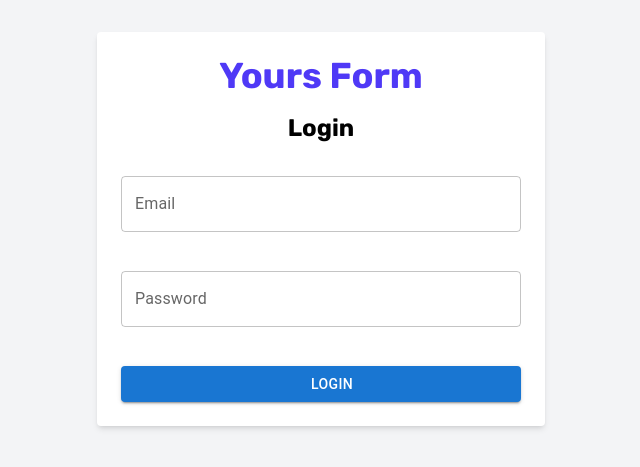
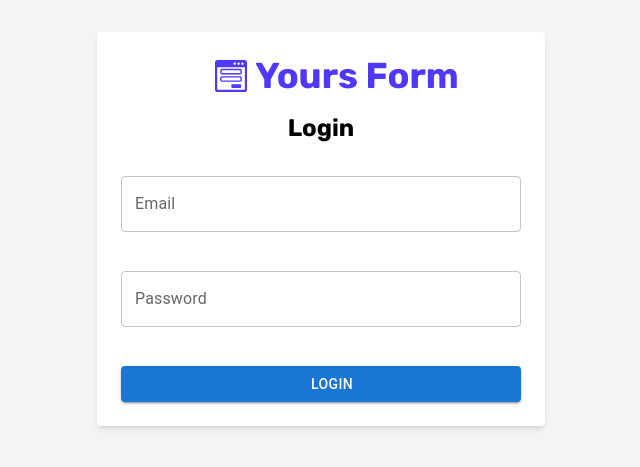
Before and after one commit to marsel-herdian/yours-form, a React (Vite) app: page /login in a window 1280 px wide. Shown: the part 171-638 px from the top of the page, without its empty margins (319-959 px from the left). Built offline with nearby package versions, Linux system fonts and the light colour scheme; some icons are missing.

Commit message:
Update Login.tsx

```diff
--- a/src/pages/Login.tsx
+++ b/src/pages/Login.tsx
@@ -75,7 +75,10 @@ export default function Login() {
                 onSubmit={handleSubmit(onSubmit)}
                 className="bg-white p-6 rounded shadow-md w-full max-w-md space-y-4"
             >
-                <h1 className='text-4xl font-bold text-center text-indigo-600'>Yours Form</h1>
+                <div className='flex flex-row items-center gap-2 w-fit mx-auto '>
+                    <img src="/form-icon.svg" alt="dummy-logo" className='max-w-8 max-h-8 mx-auto'/>
+                    <h1 className='text-4xl font-bold text-center text-indigo-600 text-nowrap'>Yours Form</h1>
+                </div>
                 <h2 className="text-2xl font-bold text-center mb-8">Login</h2>
 
                 <div className='flex flex-col gap-4'>
```
